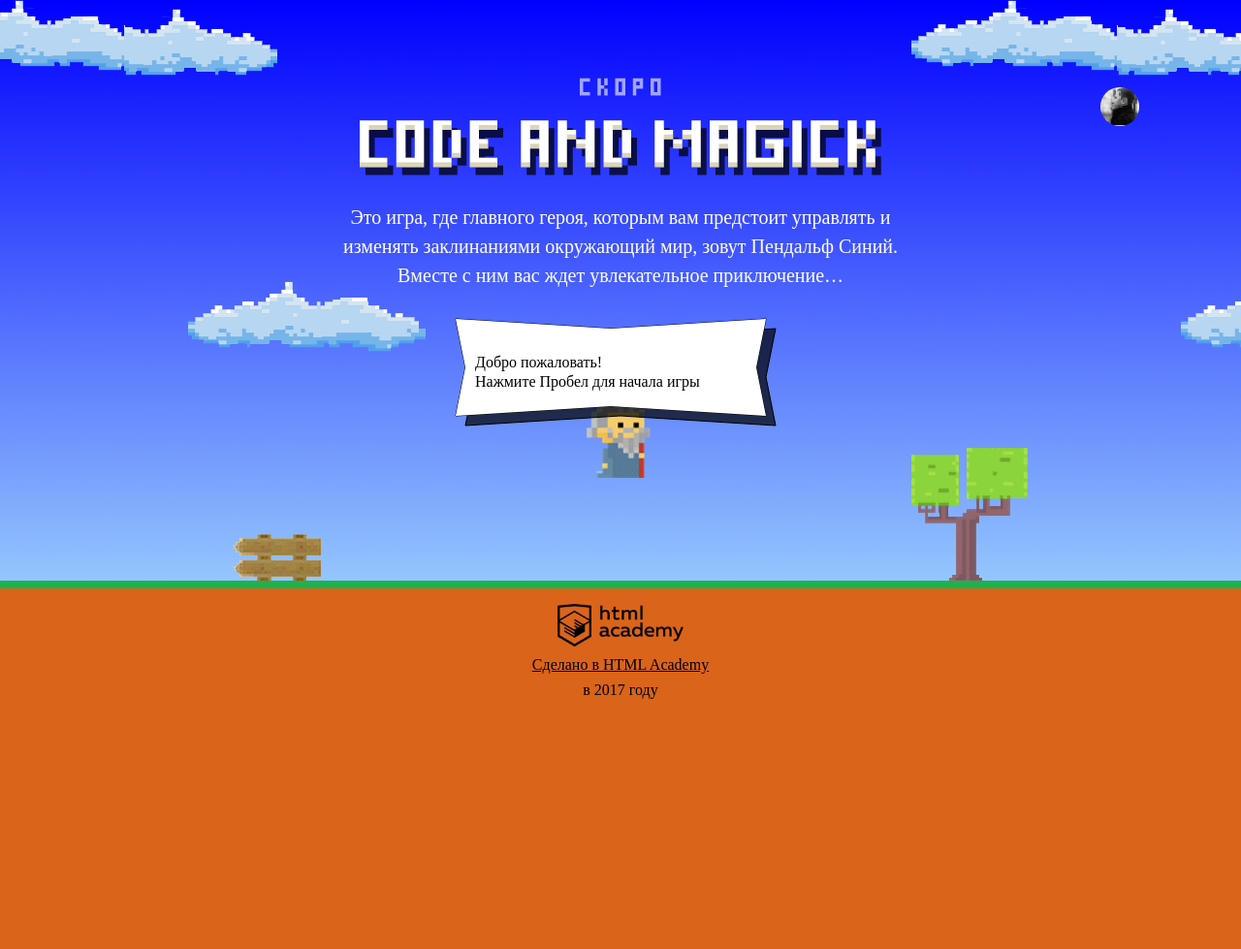
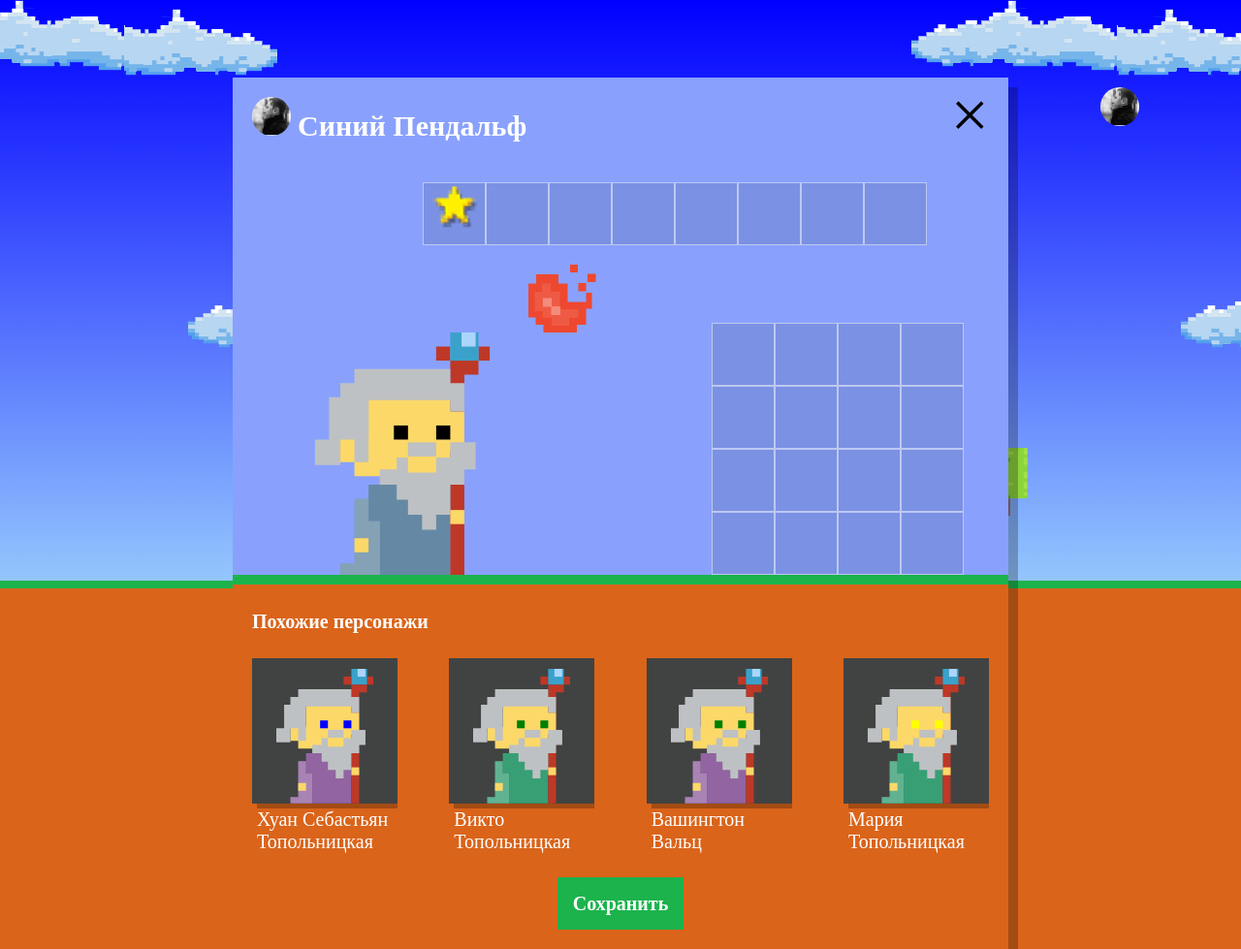
Before and after one commit to avolotovskii/1129619-code-and-magick-20, a website: page index.html in a window 1280 px wide. Shown: the whole page at 97% size. Before the commit the page ends 800 px from the top, so only its background shows below. Drawn offline with Linux system fonts and the light colour scheme; a web font is replaced by a local one.

Commit message:
Добавляет дополнительныя магов

```diff
--- a/index.html
+++ b/index.html
@@ -203,5 +203,6 @@
 </script>
 <script src="js/stat.js"></script>
 <script src="js/game.js"></script>
+<script src="js/setup.js"></script>
 </body>
 </html>
--- /dev/null
+++ b/js/setup.js
@@ -0,0 +1,54 @@
+'use strict';
+
+var Wizard = {
+  NAME: ['Иван', 'Хуан Себастьян', 'Мария', 'Кристоф', 'Викто', 'Юлия', 'Люпита', 'Вашингтон'],
+  SURNAME: ['да Марья', 'Верон', 'Мирабелла', 'Вальц', 'Онопко', 'Топольницкая', 'Нионго', 'Ирвинг'],
+  COAT_COLOR: ['rgb(101, 137, 164)', 'rgb(241, 43, 107)', 'rgb(146, 100, 161)', 'rgb(56, 159, 117)', 'rgb(215, 210, 55)', 'rgb(0, 0, 0)'],
+  EYES_COLOR: ['black', 'red', 'blue', 'yellow', 'green'],
+};
+var COUNT = 4;
+
+var userDialog = document.querySelector('.setup');
+userDialog.classList.remove('hidden');
+
+var similarListElement = userDialog.querySelector('.setup-similar-list');
+
+var similarWizardTemplate = document.querySelector('#similar-wizard-template')
+  .content
+  .querySelector('.setup-similar-item');
+
+var getRandomElement = function (items) {
+  return Math.floor(Math.random() * (items.length));
+};
+
+var wizardAdd = function (COUNT) {
+  var wizards = [];
+  for (var i = 0; i < COUNT; i++) {
+    wizards.push ({
+      name: Wizard.NAME[getRandomElement (Wizard.NAME)] + ' ' + Wizard.SURNAME[getRandomElement (Wizard.SURNAME)],
+      coatColor: Wizard.COAT_COLOR[getRandomElement (Wizard.COAT_COLOR)],
+      eyesColor: Wizard.EYES_COLOR[getRandomElement (Wizard.EYES_COLOR)]
+    })
+  }
+  return wizards;
+};
+
+var wizards = wizardAdd(COUNT);
+
+var renderWizard = function(wizard) {
+  var wizardElement = similarWizardTemplate.cloneNode(true);
+
+  wizardElement.querySelector('.setup-similar-label').textContent = wizard.name;
+  wizardElement.querySelector('.wizard-coat').style.fill = wizard.coatColor;
+  wizardElement.querySelector('.wizard-eyes').style.fill = wizard.eyesColor;
+
+  return wizardElement;
+}
+
+var fragment = document.createDocumentFragment();
+for (var i = 0; i < wizards.length; i++) {
+  fragment.appendChild(renderWizard(wizards[i]));
+}
+similarListElement.appendChild(fragment);
+
+userDialog.querySelector('.setup-similar').classList.remove('hidden');
```
